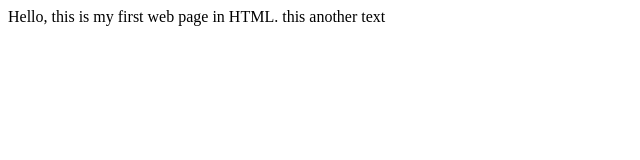
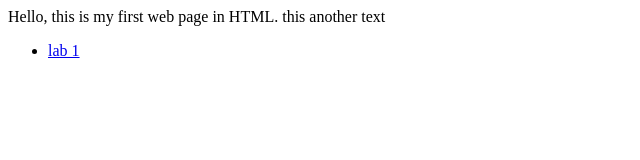
Before and after one commit to nabil828/comp1537-w22-repo, a plain HTML site: page index.html in a window 1280 px wide. Shown: the full height of the page, 0-640 px from the left. Drawn offline with Linux system fonts and the light colour scheme.

Commit message:
Update index.html

```diff
--- a/index.html
+++ b/index.html
@@ -12,5 +12,12 @@
 
 
 this another text
+
+
+        <ul>
+            <li>
+                <a href="lab1/index.html"> lab 1</a>
+            </li>
+        </ul>
     </body>
 </html>
```
